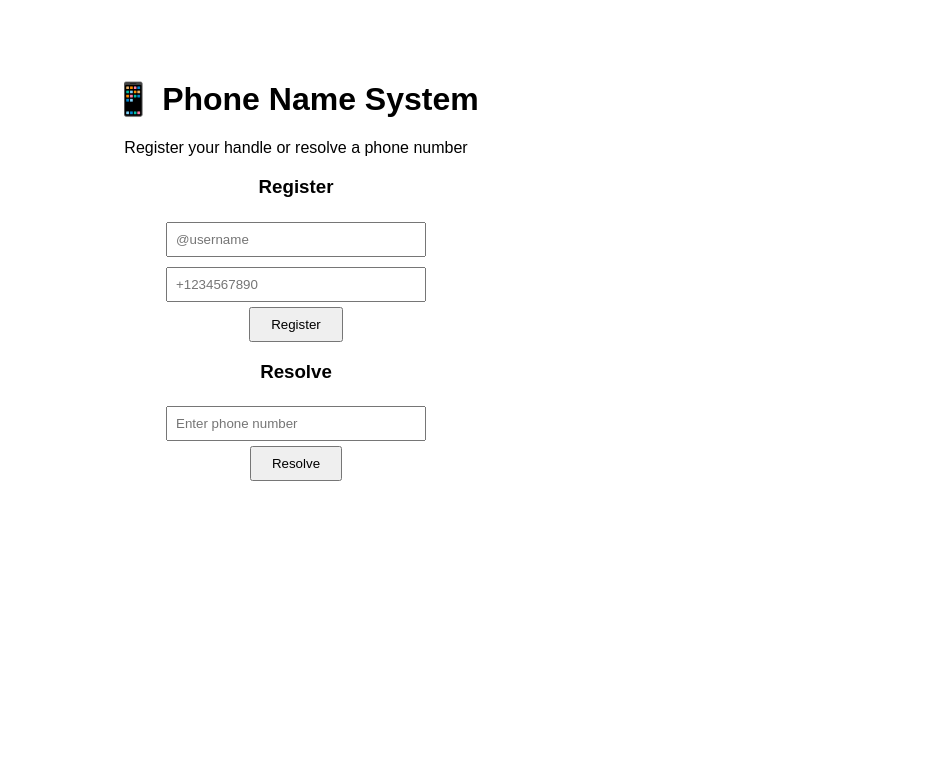
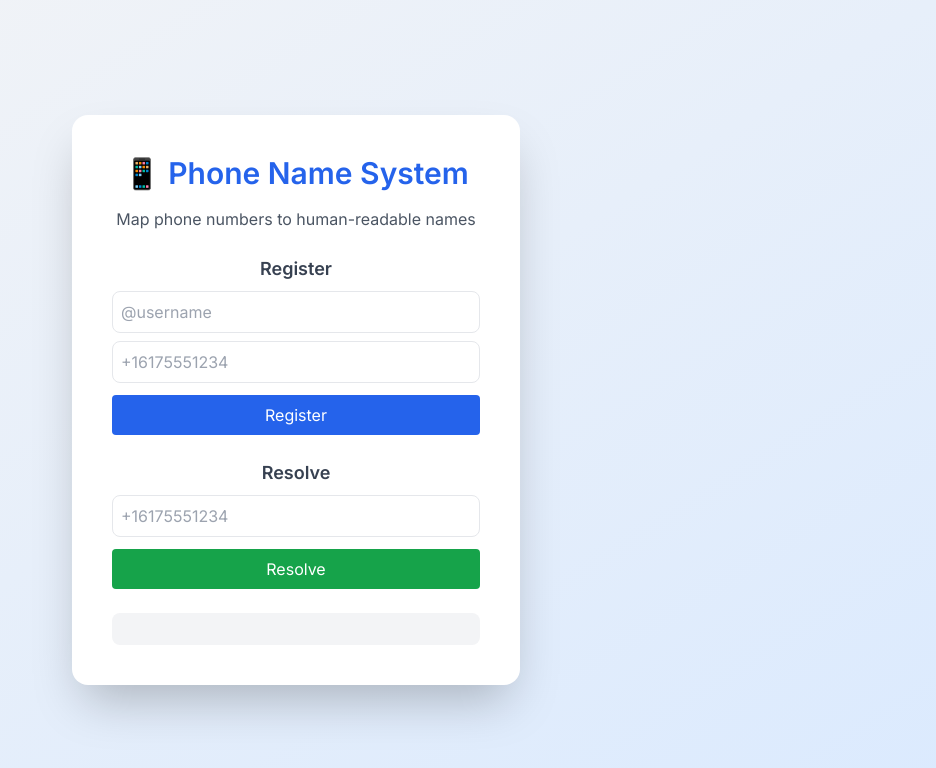
Before and after one commit to Arkwinger/pns-prototype, a plain HTML site: page index.html in a window 1280 px wide. Shown: the whole page, without its empty margins (344-1280 px from the left). Drawn offline with nearby package versions, Linux system fonts and the light colour scheme.

Commit message:
Redesigned site with TailwindCSS

```diff
--- a/index.html
+++ b/index.html
@@ -1,49 +1,68 @@
 <!DOCTYPE html>
-<html>
+<html lang="en">
 <head>
-    <meta charset="utf-8">
-    <title>Phone Name System</title>
+  <meta charset="UTF-8">
+  <meta name="viewport" content="width=device-width, initial-scale=1.0">
+  <title>📱 Phone Name System</title>
+  <!-- TailwindCSS for styling -->
+  <script src="https://cdn.tailwindcss.com"></script>
+  <link href="https://fonts.googleapis.com/css2?family=Inter:wght@400;600&display=swap" rel="stylesheet">
   <style>
-      body { font-family: Arial; text-align: center; margin-top: 80px; }
-      input { padding: 8px; margin: 5px; width: 240px; }
-      button { padding: 8px 20px; cursor: pointer; }
+    body { font-family: 'Inter', sans-serif; }
   </style>
 </head>
-  <body>
-    <h1>📱 Phone Name System</h1>
-    <p>Register your handle or resolve a phone number</p>
 
-    <h3>Register</h3>
-    <input id="handle" placeholder="@username"><br>
-    <input id="phone" placeholder="+1234567890"><br>
-    <button onclick="register()">Register</button>
+<body class="bg-gradient-to-br from-gray-100 to-blue-100 min-h-screen flex items-center justify-center">
+  <div class="bg-white shadow-2xl rounded-2xl p-10 max-w-md w-full text-center">
+    <h1 class="text-3xl font-bold mb-4 text-blue-600">📱 Phone Name System</h1>
+    <p class="text-gray-600 mb-6">Map phone numbers to human-readable names</p>
 
-    <h3>Resolve</h3>
-    <input id="lookup" placeholder="Enter phone number"><br>
-    <button onclick="resolve()">Resolve</button>
+    <div class="space-y-6">
+      <!-- Register -->
+      <div>
+        <h2 class="text-lg font-semibold text-gray-700">Register</h2>
+        <input id="handle" class="border rounded-lg w-full p-2 mt-2" placeholder="@username">
+        <input id="phone" class="border rounded-lg w-full p-2 mt-2" placeholder="+16175551234">
+        <button onclick="register()" class="bg-blue-600 text-white px-4 py-2 mt-3 rounded hover:bg-blue-700 w-full transition">Register</button>
+      </div>
 
-    <pre id="output"></pre>
+      <!-- Resolve -->
+      <div>
+        <h2 class="text-lg font-semibold text-gray-700">Resolve</h2>
+        <input id="number" class="border rounded-lg w-full p-2 mt-2" placeholder="+16175551234">
+        <button onclick="resolve()" class="bg-green-600 text-white px-4 py-2 mt-3 rounded hover:bg-green-700 w-full transition">Resolve</button>
+      </div>
+    </div>
+
+    <pre id="output" class="bg-gray-100 rounded-lg p-4 text-sm text-left mt-6 whitespace-pre-wrap"></pre>
+  </div>
 
   <script>
-      const baseURL = "https://pns-prototype.onrender.com";
+    const API_BASE = "https://pns-prototype.onrender.com";
 
     async function register() {
       const handle = document.getElementById('handle').value;
       const phone = document.getElementById('phone').value;
-        const res = await fetch(baseURL + "/register", {
-          method: "POST",
-          headers: { "Content-Type": "application/json" },
+      try {
+        const res = await fetch(`${API_BASE}/register`, {
+          method: 'POST',
+          headers: { 'Content-Type': 'application/json' },
           body: JSON.stringify({ handle, phone })
         });
-        const data = await res.json();
-        document.getElementById('output').textContent = JSON.stringify(data, null, 2);
+        document.getElementById('output').innerText = await res.text();
+      } catch (err) {
+        document.getElementById('output').innerText = "❌ Connection error. Try again.";
+      }
     }
 
     async function resolve() {
-        const number = document.getElementById('lookup').value;
-        const res = await fetch(baseURL + "/resolve?number=" + encodeURIComponent(number));
-        const data = await res.json();
-        document.getElementById('output').textContent = JSON.stringify(data, null, 2);
+      const number = document.getElementById('number').value;
+      try {
+        const res = await fetch(`${API_BASE}/resolve?number=${number}`);
+        document.getElementById('output').innerText = await res.text();
+      } catch (err) {
+        document.getElementById('output').innerText = "❌ Connection error. Try again.";
+      }
     }
   </script>
 </body>
```
Lines whose indentation alone changed are shown as unchanged.
